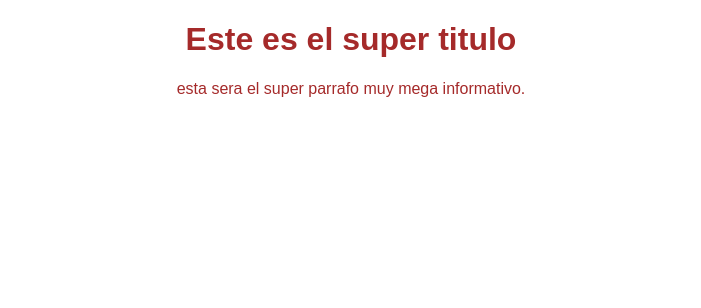
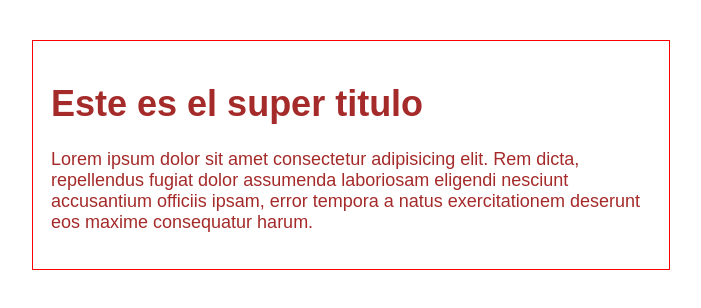
Before and after one commit to RobinsonRojas/Super-Blog, a plain HTML site: page BlogPost.html in a window 1280 px wide. Shown: the whole page, without its empty margins (289-990 px from the left). Drawn offline with Linux system fonts and the light colour scheme.

Commit message:
comit al master del blog post

```diff
--- a/BlogPost.html
+++ b/BlogPost.html
@@ -7,7 +7,13 @@
     <title>Articulo</title>
 </head>
 <body>
-    <h1>Este es el super titulo</h1>
-    <p>esta sera el super parrafo muy mega informativo.</p>
-</body>
+    <div id="container">
+        <div id="post">
+
+            <h1>Este es el super titulo</h1>
+            <p>Lorem ipsum dolor sit amet consectetur adipisicing elit. Rem dicta, repellendus fugiat dolor assumenda laboriosam eligendi nesciunt accusantium officiis ipsam, error tempora a natus exercitationem deserunt eos maxime consequatur harum.</p>
+
+        </div>
+    </div>
+    </body>
 </html>
--- a/css/estilos.css
+++ b/css/estilos.css
@@ -2,4 +2,15 @@ body{
     color: brown;
     text-align: center;
     font-family: Arial;
+    font-size: 18px;
+    margin: 40px;
+    padding: 0px;
 }
+
+#container{
+    width: 50%;
+    padding: 1em;
+    text-align: left;
+    border: 1px solid rgb(255, 0, 0);
+    margin: 0 auto;
+}
```
